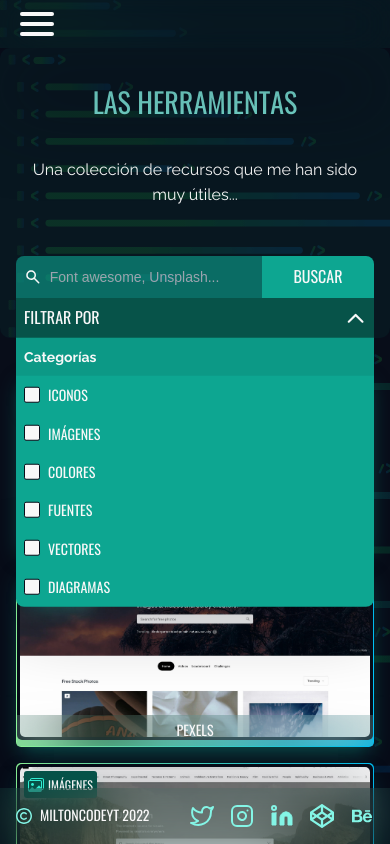
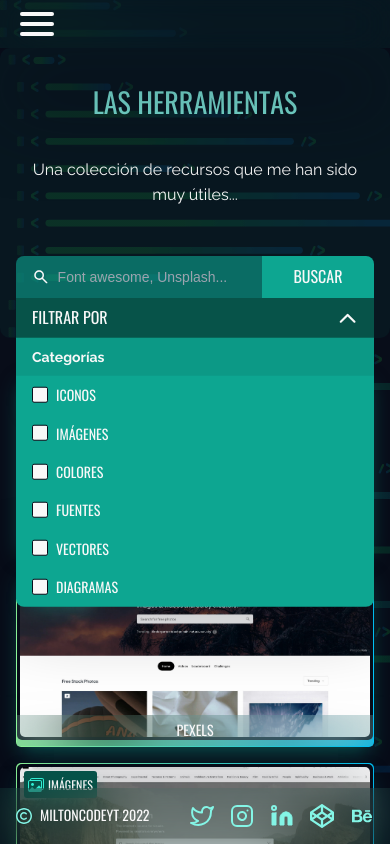
Before and after one commit to hamilgdev/project-miltoncodeyt-v2023, a Next.js app: page /bookmarks in a window 390 px wide. Both pictures are taken after a click on the button "FILTRAR POR". Shown: the top 844 px of the page. Built offline with nearby package versions, Linux system fonts and the light colour scheme; what public would draw is missing.

Commit message:
refactor: it adds some styles to separate elements

```diff
--- a/app/components/FilterDropdown.tsx
+++ b/app/components/FilterDropdown.tsx
@@ -18,14 +18,14 @@
   return (
     <article className='w-full bg-color-green-400 rounded-b-lg hadow-box-md'>
       <div className='flex flex-col text-left'>
-        <h3 className='px-2 py-2 w-full f-second text-fs-small font-bold bg-color-green-500-alpha-15 sm:px-4'>
+        <h3 className='px-4 py-2 w-full f-second text-fs-small font-bold bg-color-green-500-alpha-15 sm:px-4'>
           {text.categories}
         </h3>
         <div className='flex flex-col items-start'>
           {categories.map(({ category, checked }) => (
             <label
               key={category}
-              className='flex items-center p-2 sm:px-4 w-full hover:bg-color-green-500-alpha-15'
+              className='flex items-center p-2 px-4 w-full hover:bg-color-green-500-alpha-15'
             >
               <input
                 type='checkbox'
--- a/app/components/FilterInput.tsx
+++ b/app/components/FilterInput.tsx
@@ -26,7 +26,7 @@
   return (
     <aside className='relative flex flex-col'>
       <button
-        className='flex items-center justify-between px-2 h-10 bg-color-green-500 sm:px-4 sm:w-56 sm:rounded-tl-lg sm:rounded-tr-lg'
+        className='flex items-center justify-between px-4 h-10 bg-color-green-500 sm:w-56 sm:rounded-tl-lg sm:rounded-tr-lg'
         onClick={handleToggleDropdownCategories}
       >
         <h3 className='f-first text-fp-small uppercase'>{text.filter}</h3>
--- a/app/components/SearchInput.tsx
+++ b/app/components/SearchInput.tsx
@@ -20,7 +20,7 @@
 }: Props) => {
   return (
     <form className='flex h-10 flex-1' onSubmit={handleSearch}>
-      <div className='flex flex-1 px-2 sm:px-4 py-1 bg-color-green-400-alpha-50 rounded-tl-lg'>
+      <div className='flex flex-1 px-4 py-1 bg-color-green-400-alpha-50 rounded-tl-lg'>
         <label htmlFor='search' className='flex pr-2 sm:pr-4'>
           <Image
             src={searchIcon}
```
